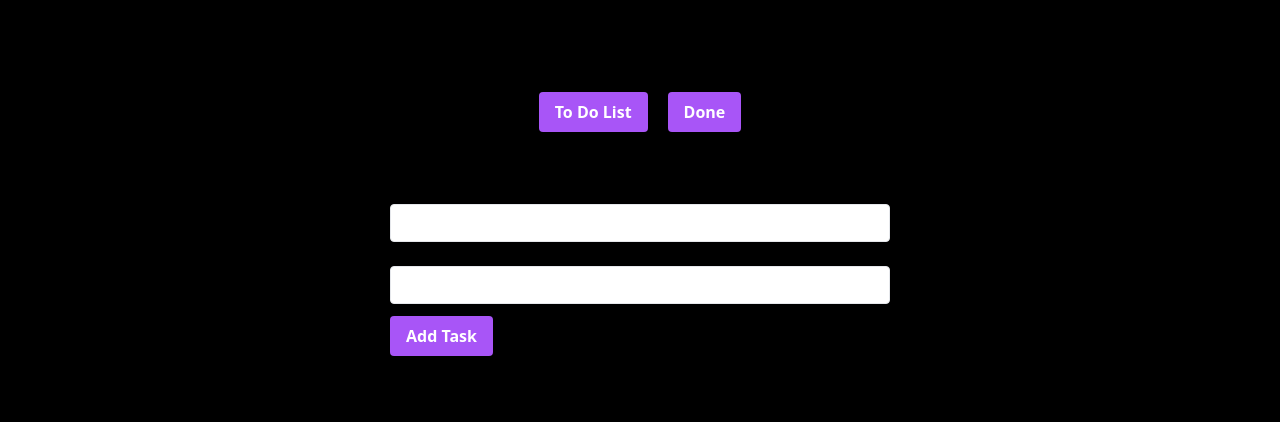
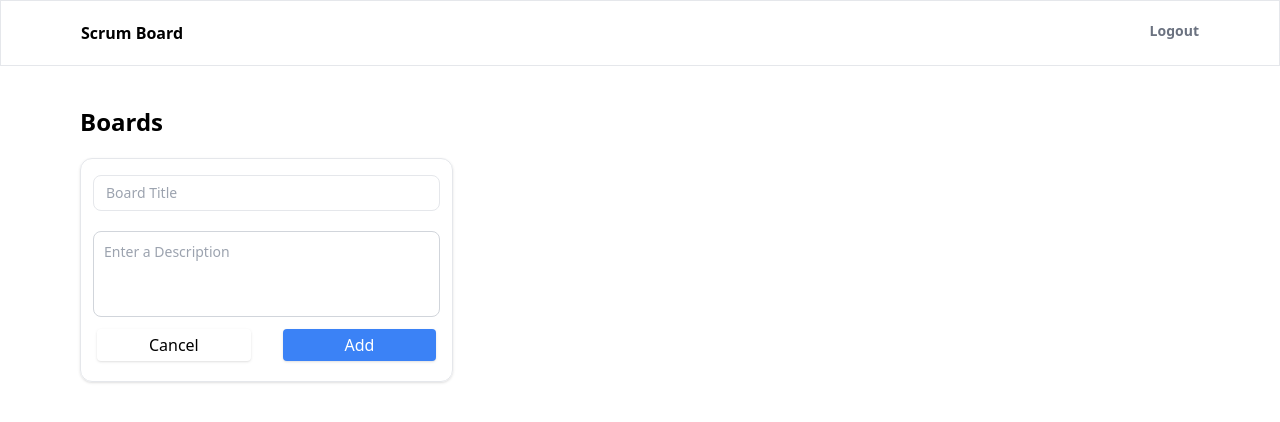
Before and after one commit to cheskapg/loginValidationJS, a Next.js app: page /boards in a window 1280 px wide. Shown: the top 422 px of the page. Built offline with nearby package versions, Linux system fonts and the light colour scheme.

Commit message:
added boards , add boards and signup -to design -fix logout -fix plus buttn on start of board empty

```diff
--- a/src/pages/boards.js
+++ b/src/pages/boards.js
@@ -1,17 +1,17 @@
+
 import { useState } from "react";
 
-import { useEffect } from "react";
 export default function todo() {
   const [todos, setTodos] = useState([]);
   const [todo, setTodo] = useState({
     title: "",
-    description: "",
-    isEditing: false,
-    index: -1,
+    description: ""
+
   });
-  const [doneList, setDoneList] = useState([]);
+
 
   const [todoTab, setTodoTab] = useState(true);
+
 
   const titleChange = (e) => {
     setTodo({ ...todo, title: e.target.value });
@@ -19,80 +19,32 @@ export default function todo() {
   const descriptionChange = (e) => {
     setTodo({ ...todo, description: e.target.value });
   };
+
   const addTodo = () => {
+    if(todo["title"]===""){
+      alert(" Title field empty");
+    }
+    else if(todo["description"]==="" ){
+      alert(" Description field empty");
+    }
+    else{
+      if (todos.length > 0 && todos[todos.length - 1].title === "plus") {
+        todos.pop();
+      }
+
       setTodos([...todos, todo]);
+      setTodos((currentList) => [
+        ...currentList,
+        { title: "plus", description: "" },
+      ]);
       setTodo({ title: "", description: "" });
-    console.log(todos);
+      setTodoTab(false);
+    }
+
   };
 
-  function deleteClicked(index) {
-    let modifedTodos = todos.filter((data, todoIndex) => {
-      if (index !== todoIndex) return data;
-    });
-    setTodos(modifedTodos);
-  }
 
-  function doneClicked(index) {
-    let modifedTodos = todos.filter((data, todoIndex) => {
-      if (index !== todoIndex) return data;
-    });
-    setTodos(modifedTodos);
 
-    let doneTodos = todos.filter((data, doneIndex) => {
-      if (index === doneIndex) {
-        let done = {
-          title: data.title,
-          description: data.description,
-        };
-
-        setDoneList([...doneList, done]);
-      }
-    });
-    console.log("donelist", doneList);
-    console.log("donetodos", doneTodos);
-  }
-
-  function undoneClicked(index) {
-    let modifiedTodos = doneList.filter((data, todoIndex) => {
-      if (index === todoIndex) {
-        let undone = {
-          title: data.title,
-          description: data.description,
-        };
-        setTodos([...todos, undone]);
-
-        return data;
-      }
-    });
-
-    let doneTodos = doneList.filter((data, doneIndex) => {
-      if (index !== doneIndex) {
-        return data;
-      }
-    });
-    setDoneList(doneTodos);
-    console.log(doneList);
-  }
-
-  function editClicked(index, todoItem) {
-    setTodo({
-      title: todoItem.title,
-      description: todoItem.description,
-      isEditing: true,
-      index: index,
-    });
-  }
-
-  function updateClicked() {
-    let newTodos = todos.map((data, index) => {
-      if (index === todo.index) {
-        return { title: todo.title, description: todo.description };
-      }
-      return data;
-    });
-    setTodos(newTodos);
-    setTodo({ ...todo, title: "", description: "", isEditing: false });
-  }
 
   function switchDone() {
     setTodoTab(false);
@@ -102,13 +54,24 @@ export default function todo() {
   }
 
   return (
-    <div className="grid justify-center">
-      <div className="flex justify-center grid ">
-        <div className="flex justify-center grid font-bold text-4xl py-5 ">
-          To-Do List
+    <div className="grid grid-cols-1">
+      <div className="px-5  mb-10 border border-grey">
+        <div className="mx-10  grid grid-cols-2">
+          <div className="flex justify-start grid text-md px-5 py-5 font-semibold ">
+            Scrum Board
           </div>
-        <div className="flex justify-center">
-          <button
+          <div className="flex justify-end grid text-sm text-gray-500 px-5 py-5 font-semibold ">
+            Logout
+          </div>
+        </div>
+      </div>
+      <div>
+        <div className="flex justify-start mx-10">
+          <div className="mx-10">
+            <div className="text-2xl font-bold mb-5">Boards</div>
+          </div>
+
+          {/* <button
             onClick={switchTodo}
             className="mt-3 shadow bg-purple-500 hover:bg-purple-400 focus:shadow-outline focus:outline-none text-white font-bold py-2 px-4 rounded"
             type="button"
@@ -121,128 +84,106 @@ export default function todo() {
             type="button"
           >
             Done
-          </button>
+          </button> */}
         </div>
 
         {todoTab ? (
-          <div className="-cols-2 gap-4">
-            <div className="flex justify-center flex-col  items-center">
-              <div className="grow shrink-0 w-[500px] ">
-                <div className="pt-5 ">
-                  <div className="text-lg font-bold">Tasks</div>
-                  Title:{" "}
+          <div className="mx-10">
+            <div className="mx-10">
+              <div className="grid-cols-4 gap-4 ">
+                <div className="grid grid-cols-3 ">
+                  <div class="grid border border-grey rounded-xl shadow">
+                    <div className="text-lg text-sm text-black font-semibold mx-3 mt-4">
                       <input
                         name="title"
                         value={todo.title}
+                        placeholder="Board Title"
                         onChange={titleChange}
-                    className="shadow pb-2 appearance-none border rounded w-full py-2 px-3 text-gray-700 leading-tight focus:outline-none focus:shadow-outline"
+                        className=" pb-2 rounded-lg appearance-none border rounded w-full py-2 px-3 text-gray-700 leading-tight focus:outline-none  text-sm focus:shadow-outline placeholder:font-normal placeholder:text-sm"
                         id="username"
                         type="text"
                       />
-                  Description:{" "}
-                  <input
+                    </div>
+                    <div className=" text-sm text-black  text-black mx-3 mt-5">
+                      <textarea
+                        id="message"
+                        rows="4"
+                        class="block p-2.5 w-full text-xs rounded-lg border text- border-gray-300 placeholder:font-normal placeholder:text-sm resize-none"
+                        placeholder="Enter a Description"
                         name="description"
                         value={todo.description}
                         onChange={descriptionChange}
-                    className="shadow pb-2 appearance-none border rounded w-full py-2 px-3 text-gray-700 leading-tight focus:outline-none focus:shadow-outline"
-                    id="username"
-                    type="text"
-                  />
-                  {todo.isEditing ? (
+                      ></textarea>
+                    </div>
+                    <div class="grid grid-cols-2 flex items-center mb-5">
                       <button
-                      onClick={updateClicked}
-                      className="mt-3 shadow bg-purple-500 hover:bg-purple-400 focus:shadow-outline focus:outline-none text-white font-bold py-2 px-4 rounded"
+                        onClick={switchDone}
+                        className="mt-3 mx-4 shadow bg-black-500 hover:bg-purple-400 focus:shadow-outline focus:outline-none text-black  py-1 px-10 rounded"
                         type="button"
                       >
-                      Update
+                        Cancel
                       </button>
-                  ) : (
+
                       <button
                         onClick={addTodo}
-                      className="mt-3 shadow bg-purple-500 hover:bg-purple-400 focus:shadow-outline focus:outline-none text-white font-bold py-2 px-4 rounded"
+                        className="mt-3 mx-4 shadow bg-blue-500 hover:bg-purple-400 focus:shadow-outline focus:outline-none text-white py-1 px-4 rounded"
                         type="button"
                       >
-                      Add Task
-                    </button>
-                  )}
-                </div>
-
-                <ul>
-                  {todos.map((todo, index) => {
-                    return (
-                      <li className="text-lg pt-5 flex" key={index}>
-                        <div class="grow p-6 border border-grey rounded-lg shadow dark:bg-purple-300">
-                          <div className="grid grid-cols-1">
-                            <h5 class="mb-2 text-2xl font-bold tracking-tight text-white dark:text-white">
-                              {index + 1}: {todo.title}
-                            </h5>
-
-                            <p class="mb-3 font-normal text-gray-700  dark:text-white">
-                              {todo.description}
-                            </p>
-                        </div>
-                        <div className="justify-center flex">
-                            <button
-                              onClick={() => doneClicked(index)}
-                              className="mt-3 mr-4 shadow bg-purple-500 hover:bg-purple-400 focus:shadow-outline focus:outline-none text-white font-bold py-2 px-4 rounded"
-                              type="button"
-                            >
-                              Mark as Done
-                            </button>
-                            <button
-                              onClick={() => editClicked(index, todo)}
-                              className="mt-3 mr-4 shadow bg-indigo-500 hover:bg-purple-400 focus:shadow-outline focus:outline-none text-white font-bold py-2 px-4 rounded"
-                              type="button"
-                            >
-                              Edit
-                            </button>
-                            <button
-                              onClick={() => deleteClicked(index)}
-                              className="mt-3 shadow bg-purple-500 hover:bg-purple-400 focus:shadow-outline focus:outline-none text-white font-bold py-2 px-4 rounded"
-                              type="button"
-                            >
-                              Delete
+                        Add
                       </button>
                     </div>
                   </div>
-                      </li>
-                    );
-                  })}
-                </ul>
+                </div>
               </div>
             </div>
           </div>
         ) : (
           <div>
-            <div className="flex justify-center flex-col  items-center">
+            <div className="flex justify-center flex  items-center">
               <div className="grow shrink-0 w-[500px] ">
-                <div className="pt-5 ">
-                  <div className="text-lg font-bold">Completed Tasks</div>
+                <div className="pt-5 "></div>
+                <div className="justify-center mx-10">
+                  <ul className="grid grid-cols-3 gap-7 mx-10">
+                    {todos.map((todo, index) => {
+                      return (
+                        <section>
+
+                          {(todo.title==="plus") ? (
+                            <li className="text-sm pt-2 flex">
+                              <div class="flex w-full px-5 py-5 flex justify-center border border-grey rounded-xl shadow "
+                              onClick={switchTodo}>
+                                <div id="plus" className=" mb-3 text-bold text-2xl">+</div>
+
+                              </div>
+                            </li>
+                          ) : (
+                            <li className="text-sm pt-2 flex" key={index}>
+                             <div class="flex w-full px-5 py-3 border border-grey rounded-xl shadow ">
+                              <div className="grid grid-cols-1 mb-3">
+                                <h5 class=" font-semibold tracking-tight text-md dark:text-black">
+                                  {todo.title}
+                                </h5>
+
+                                <p class="mb-3 font-regular  tracking-tight text-xs dark:text-gray-500 ">
+                                  {todo.description}
+                                </p>
+                              </div>
                             </div>
 
-                <ul>
-                  {doneList.map((doneTodo, index) => {
-                    return (
-                      <li className="text-lg pt-5 flex" key={index}>
-                        <div className="grow">
-                          <div className="font-bold">
-                            {index + 1}: {doneTodo.title}
-                          </div>
-                          <div>{doneTodo.description}</div>
-                        </div>
-                        <div>
-                          <button
-                            onClick={() => undoneClicked(index)}
-                            className="mt-3 mr-4 shadow bg-purple-500 hover:bg-purple-400 focus:shadow-outline focus:outline-none text-white font-bold py-2 px-4 rounded"
-                            type="button"
-                          >
-                            Mark Undone
-                          </button>
-                        </div>
                           </li>
+                          )}
+                        </section>
                       );
                     })}
                   </ul>
+                  {/* <div className="justify-center mx-10 grid grid-cols-3">
+                    <li className="text-sm pt-2 flex">
+                      <div class="flex w-full px-5 py-3 flex justify-center border border-grey rounded-xl shadow ">
+                        <div className=" text-bold text-2xl">+</div>
+                      </div>
+                    </li>
+                  </div> */}
+                </div>
               </div>
             </div>
           </div>
--- a/src/pages/index.js
+++ b/src/pages/index.js
@@ -3,7 +3,7 @@ import { useRouter } from "next/router";
 function App({ list }) {
   const router = useRouter();
   function loginswitch() {
-    router.push("/login");
+    router.push("/signup");
   }
   return (
     <section className="bg-black h-screen ">
--- a/src/styles/globals.css
+++ b/src/styles/globals.css
@@ -3,7 +3,7 @@
 @tailwind utilities;
 @layer base {
     body {
-      @apply bg-black;
+      /* @apply bg-black; */
     }
     :global(.login-component) {
 
```
Also changed, not shown: src/pages/login.js (+38 -9 lines), src/pages/signup.js (+16 -16 lines). Lines whose indentation alone changed are shown as unchanged.
